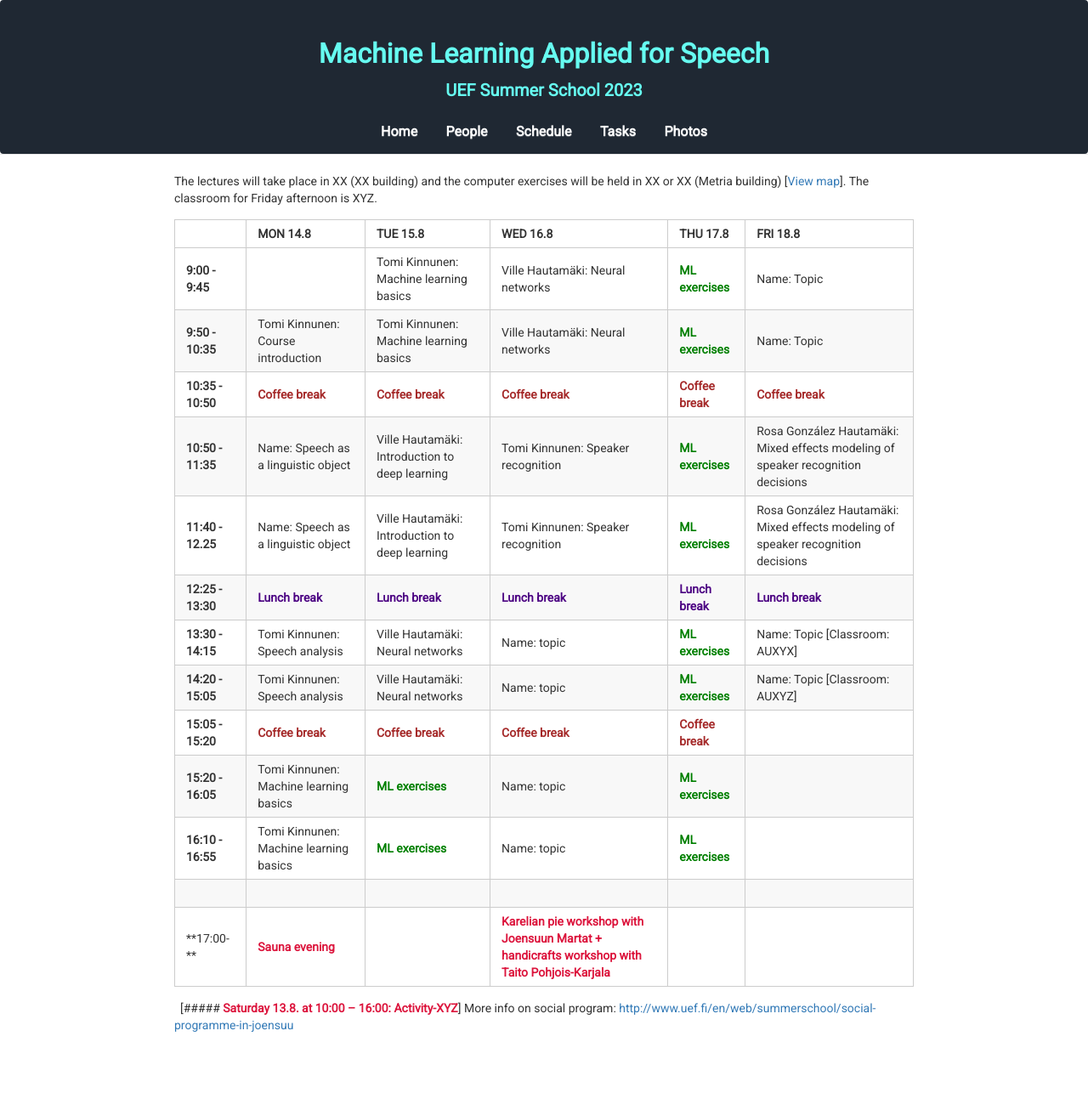
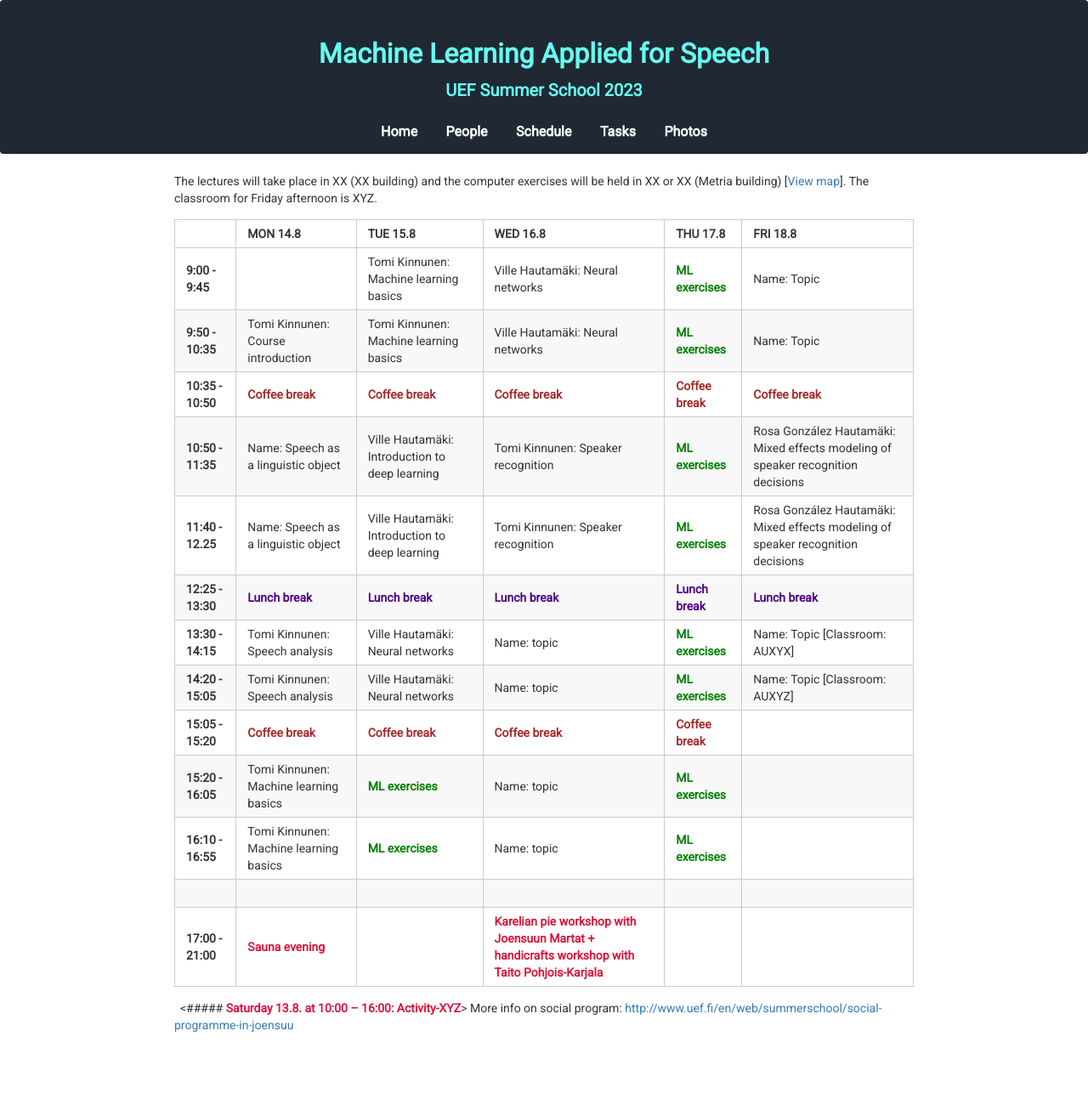
Before and after one commit to vpspeech/summerschool2023, a Jekyll site: the page built from schedule.md, in a window 1280 px wide. Shown: the whole page at 85% size. Built offline with Jekyll 4.4.1, drawn with Linux system fonts in a browser that asks for light colours; nearby versions of some CDN libraries.

Commit message:
Update schedule.md

```diff
--- a/schedule.md
+++ b/schedule.md
@@ -19,9 +19,9 @@ The lectures will take place in XX (XX building) and the computer exercises will
 | **15:20 - 16:05** | Tomi Kinnunen: Machine learning basics                 | <span style="color:green">**ML exercises**</span> | Name: topic                                               | <span style="color:green">**ML exercises**</span> |   |
 | **16:10 - 16:55** | Tomi Kinnunen: Machine learning basics                 | <span style="color:green">**ML exercises**</span> | Name: topic                                               | <span style="color:green">**ML exercises**</span> |   |
 |                   |                                                   |                                                         |                                                   |                                                         |                                                   |
-| **17:00- **        | <span style="color:crimson">**Sauna evening**</span>          |                                                         | <span style="color:crimson">**Karelian pie workshop with Joensuun Martat + handicrafts workshop with Taito Pohjois-Karjala**</span>                                                                        |                                                   |                                                   |
+| **17:00 - 21:00**       | <span style="color:crimson">**Sauna evening**</span>          |                                                         | <span style="color:crimson">**Karelian pie workshop with Joensuun Martat + handicrafts workshop with Taito Pohjois-Karjala**</span>                                                                        |                                                   |                                                   |
 
 &nbsp;
-[##### <span style="color:crimson">**Saturday 13.8. at 10:00 – 16:00: Activity-XYZ**</span>]
+<##### <span style="color:crimson">**Saturday 13.8. at 10:00 – 16:00: Activity-XYZ**</span>>
 More info on social program: [http://www.uef.fi/en/web/summerschool/social-programme-in-joensuu](http://www.uef.fi/en/web/summerschool/social-programme-in-joensuu)
 &nbsp;
```
